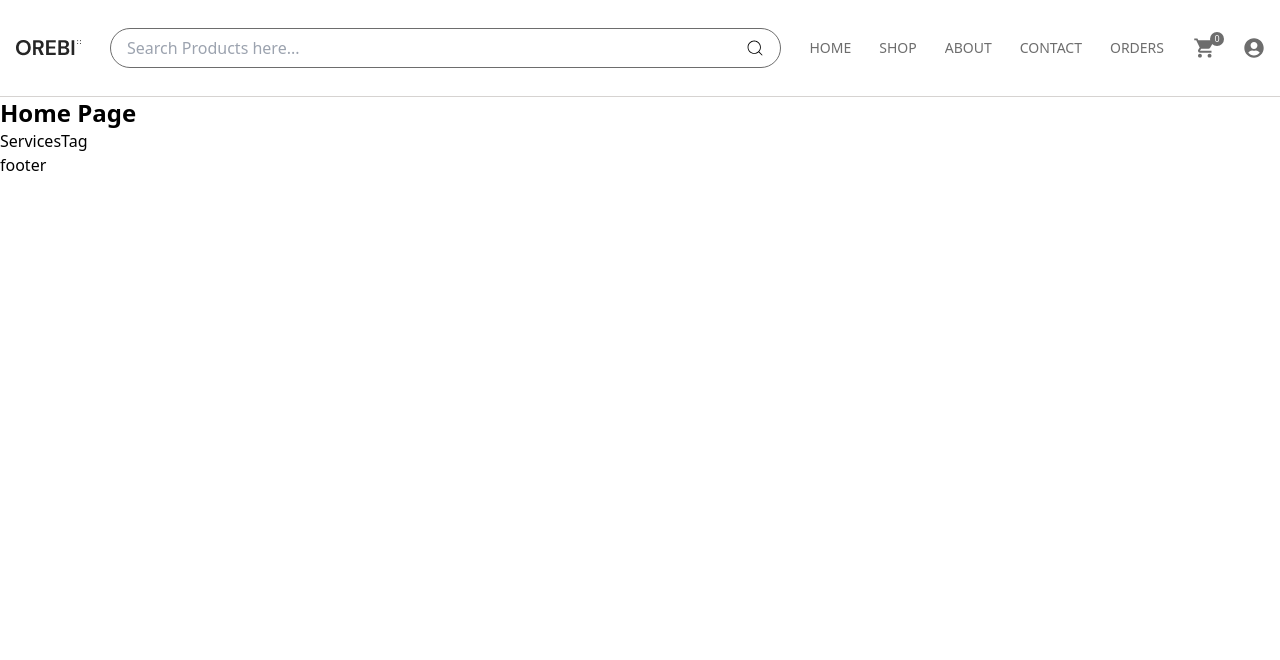
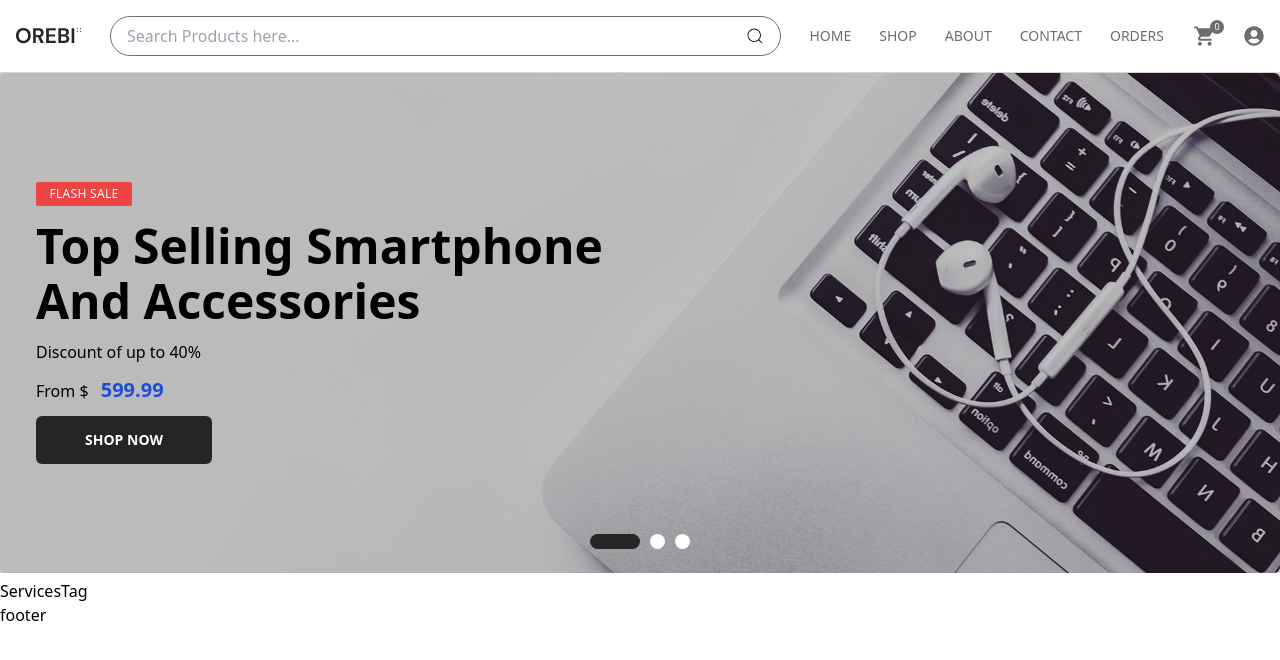
Before and after one commit to raihan51674/mern-orebi, a React (Vite) app in the folder client/: page / in a window 1280 px wide. Shown: the top 660 px of the page. Built offline with nearby package versions, Linux system fonts and the light colour scheme.

Commit message:
bannaer porjonto complete

```diff
--- a/client/package.json
+++ b/client/package.json
@@ -15,6 +15,8 @@
     "react-dom": "^19.0.0",
     "react-icons": "^5.5.0",
     "react-router-dom": "^7.2.0",
+    "react-slick": "^0.30.3",
+    "slick-carousel": "^1.8.1",
     "tailwind-merge": "^3.0.2"
   },
   "devDependencies": {
--- a/client/src/App.jsx
+++ b/client/src/App.jsx
@@ -1,5 +1,6 @@
 
-import Title from "./components/Title"
+import Banner from "./components/Banner"
+
 
 
 
@@ -7,9 +8,20 @@ function App() {
 
 
   return (
-   <main>
-    <Title>Home Page</Title>
-   </main>
+
+   <>
+    <Banner/>
+    {/* sales */}
+
+    {/* new arraival */}
+
+    {/* Best Sellers */}
+
+    {/* product of the year */}
+
+    {/* special offer */}
+
+    </>
   )
 }
 
--- /dev/null
+++ b/client/src/components/Banner.jsx
@@ -0,0 +1,141 @@
+import React, { useState } from 'react'
+import "slick-carousel/slick/slick.css";
+import Slider from "react-slick";
+import { bannerData } from '../constants';
+import Container from './Container';
+
+const Banner = () => {
+
+  const [dotActive, setDotActive] = useState(0)
+
+  const settings = {
+    dots: true,
+    infinite: true,
+    slidesToShow: 1,
+    slidesToScroll: 1,
+    arrows: false,
+    beforeChange: (prev, next) => {
+      setDotActive(next);
+    },
+    appendDots: (dots) => (
+      <div
+        style={{
+          position: 'absolute',
+          bottom: 30,
+          left: "50%",
+          transform: "translateX(-50%)",
+        }}
+         >
+        <ul
+         style={{
+          margin: "0px",
+          display: "flex",
+          alignItems: "center",
+          gap: "10px",
+        }}
+        >
+          {" "}
+          {dots} {" "}
+        </ul>
+      </div>
+    ),
+        customPaging: (i) => (
+      <div style={i === dotActive ? {
+        width: "50px",
+        height: "15px",
+        backgroundColor: "#262626",
+        cursor: "pointer",
+        borderRadius: "20PX",
+
+      } : {
+        width: "15px",
+        height: "15px",
+        backgroundColor: "#ffffff",
+        cursor: "pointer",
+        borderRadius: "50%",
+
+      }
+
+      }
+      />
+    ),
+    responsive : [
+      {
+        breakpoint :576,
+        settings:{
+          dots :true,
+          appendDots: (dots) => (
+            <div
+              style={{
+                position: 'absolute',
+                bottom: 30,
+                left: "50%",
+                transform: "translateX(-50%)",
+              }}
+               >
+              <ul
+               style={{
+                margin: "0px",
+                display: "flex",
+                alignItems: "center",
+                gap: "10px",
+              }}
+              >
+                {" "}
+                {dots} {" "}
+              </ul>
+            </div>
+          ),
+              customPaging: (i) => (
+            <div style={i === dotActive ? {
+              width: "40px",
+              height: "10px",
+              backgroundColor: "#262626",
+              cursor: "pointer",
+              borderRadius: "20PX",
+
+            } : {
+              width: "10px",
+              height: "10px",
+              backgroundColor: "#ffffff",
+              cursor: "pointer",
+              borderRadius: "50%",
+
+            }
+
+            }
+            />
+          ),
+
+
+        }
+      }
+
+    ]
+
+  };
+
+  return (
+    <div className='w-full max-h-[600px]'>
+      <Slider {...settings}>
+        {bannerData?.map((item, index) => (
+          <div key={index} className='relative'>
+            <img src={item?.image} alt="bannerImages" className='w-full h-full lg:h-[500px] object-cover rounded-md ' />
+
+            <div className='absolute top-0 left-0 w-full md:h-full bg-black/20 pl-5 '>
+              <Container className='flex flex-col justify-center gap-2 md:gap-3 h-full'>
+                <p className='w-24 py-1 bg-red-500 text-white text-xs uppercase text-center font-medium tracking-wide rounded-sm'>{item?.sales}</p>
+                <h2 className='text-xl md:text-5xl max-w-sm md:max-w-xl font-bold md:leading-[55px] capitalize '>{item?.title}</h2>
+                <p className='text-xs md:text-base font-medium'>{item?.discount}</p>
+                <p className='font-medium text-sm  md:text-base'>From $ <span className='md:text-xl font-bold text-blue-700 md:ml-2 '>{item?.from}</span></p>
+                <button className='w-24 md:w-44 py-2 md:py-0 md:h-12 bg-black/80 text-white rounded-md text-xs md:text-sm uppercase hover:bg-black hoverEffect font-semibold'>Shop Now</button>
+              </Container>
+            </div>
+          </div>
+        ))}
+      </Slider>
+    </div>
+  )
+}
+
+export default Banner
--- a/client/src/components/Header.jsx
+++ b/client/src/components/Header.jsx
@@ -10,8 +10,8 @@ import { Link, NavLink } from 'react-router-dom';
 
 const Header = () => {
   return (
-    <div className='border-b-[1px] border-stone-300'>
-      <Container className="py-7 flex items-center gap-x-3 md:gap-x-7 justify-between ">
+    <div className='border-b-[1px] border-stone-300 sticky top-0 z-50 bg-white'>
+      <Container className="py-4 flex items-center gap-x-3 md:gap-x-7 justify-between ">
        <Link to={'/'}>
        <img src={logo} alt="logo" className=' cursor-pointer'/>
        </Link>
--- a/client/src/constants/index.js
+++ b/client/src/constants/index.js
@@ -1,3 +1,5 @@
+import { bannerImgOne, bannerImgThree, bannerImgTwo } from "../assets/images";
+
 export const headerNavigation = [{
     title : "Home",
     link :"/",
@@ -19,4 +21,33 @@ export const headerNavigation = [{
     link :"/orders",
 },
 
+];
+
+
+export const bannerData =[
+
+    {
+        title :"Top Selling smartphone and accessories",
+        discount : "Discount of up to 40% ",
+        from : 599.99,
+        sales : "Flash sale",
+        image :bannerImgTwo,
+
+    },
+    {
+        title :"Top Selling smartphone and accessories",
+        discount : "Discount of up to 40% ",
+        from : 599.99,
+        sales : "Flash sale",
+        image :bannerImgThree,
+
+    },
+    {
+        title :"Top Selling smartphone and accessories",
+        discount : "Discount of up to 40% ",
+        from : 599.99,
+        sales : "Flash sale",
+        image :bannerImgOne,
+
+    },
 ]
--- a/client/src/main.jsx
+++ b/client/src/main.jsx
@@ -54,7 +54,7 @@ const router= createBrowserRouter([
       {path:"/signup",
       element: <SignUp/>},
 
-      {path:"/singleproduct",
+      {path:"/product/:id",
       element: <SingleProduct/>}
     ],
   },
```
Also changed, not shown: 1 other file (tests, documents, lock files or other folders).
